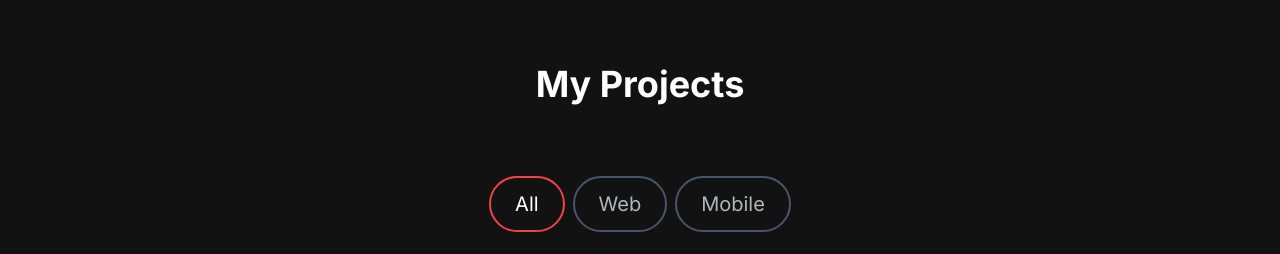
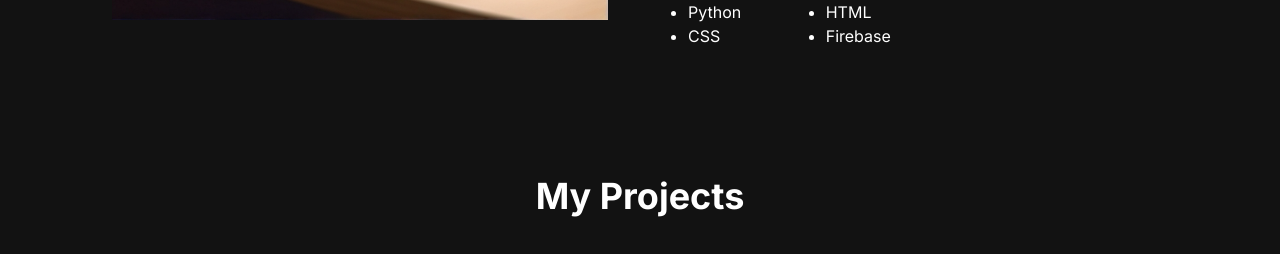
Before and after one commit to Nic-Horton/portfolio-v2, a Next.js app: page / in a window 1280 px wide. Shown: the part 1240-1494 px from the top of the page. Built offline with nearby package versions, Linux system fonts and the light colour scheme.

Commit message:
Added padding so that references to page load below navbar

```diff
--- a/app/components/AboutSection/AboutSection.jsx
+++ b/app/components/AboutSection/AboutSection.jsx
@@ -16,7 +16,7 @@ const AboutSection = () => {
 
 	return (
 		<section id="about" className="text-white">
-			<div className="md:grid md:grid-cols-2 gap-8 items-center py-8 px-4 xl:gap-16 sm:py-16 xl:px-16">
+			<div className="md:grid md:grid-cols-2 gap-8 items-center pt-24 px-4 xl:gap-16 sm:pt-32 xl:px-16">
 				<Image
 					src={'/images/aboutIMG.png'}
 					width={500}
--- a/app/components/ProjectSection/ProjectSection.jsx
+++ b/app/components/ProjectSection/ProjectSection.jsx
@@ -24,8 +24,8 @@ const ProjectSection = () => {
 	};
 
 	return (
-		<section id="projects">
-			<h2 className="text-center text-4xl font-bold text-white mt-4 mb-8 md:mb-12">
+		<section id="projects" className="pt-24 sm:pt-32">
+			<h2 className="text-center text-4xl font-bold text-white mb-4 ">
 				My Projects
 			</h2>
 			<div className="text-slate-600 flex flex-row justify-center items-center gap-2 py-6">
```
